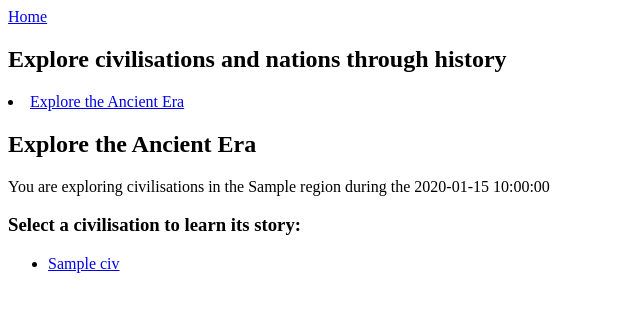
After one commit to rossa40204617/heratyquirke_rossa_set09103_cw1, a Flask app: template templates/era_civilisations_page.html in a window 1280 px wide. The commit adds this page. Shown: the top 312 px of the page, without its empty margins (0-640 px from the left). Run offline with Flask 2, Linux system fonts and the light colour scheme; the template is opened without the code that fills it: most values are stand-ins (such as "Sample title", 1, 10 or a date in 2020).

Commit message:
up to individual civs

```diff
--- a/main.py
+++ b/main.py
@@ -20,30 +20,24 @@ def filter_eras_by_name(era_name, eras = [], *args):
         return era
     abort(404)
 
-#@app.route('/ancient_era/')
-#def ancient_era_page():
-#     civs = read_civs_from_json_file('ancient_era.json')
-#     time_periods = get_unique_time_periods(civs)
-#     return render_template('ancient_era_page.html', time_periods = time_periods)
-
 @app.route('/<string:era_name>/<string:time_period>')
-def era_region_index_page(time_period):
-    civs = read_civs_from_json_file('ancient_era.json')
+def era_region_index_page(era_name, time_period):
+    civs = read_civs_from_json_file(era_name.lower() + '.json')
     regions = get_unique_regions(civs)
     return render_template('ancient_era_regions_page.html', time_period = time_period,  regions = regions)
 
-@app.route('/ancient_era/<string:time_period>/<string:region>/')
-def ancient_era_civilisations_page(time_period, region):
-    civs = read_civs_from_json_file('ancient_era.json')
+@app.route('/<string:era_name>/<string:time_period>/<string:region>/')
+def era_civilisations_index_page(era_name, time_period, region):
+    civs = read_civs_from_json_file(era_name.lower() + '.json')
     filtered_civs = filter_civs_by_time_and_region(time_period, region , civs)
-    return render_template('ancient_era_civilisations_page.html', time_period = time_period,
+    return render_template('era_civilisations_page.html', time_period = time_period,
                            region = region, civs = filtered_civs)
 
-@app.route('/ancient_era/<string:time_period>/<string:region>/<string:civ_name>/')
-def ancient_era_civilisation_page(time_period, region, civ_name):
-    civs = read_civs_from_json_file('ancient_era.json')
+@app.route('/<string:era_name>/<string:time_period>/<string:region>/<string:civ_name>/')
+def civilisation_page(era_name, time_period, region, civ_name):
+    civs = read_civs_from_json_file(era_name.lower() + '.json')
     civ = get_civ_by_name(civ_name, civs)
-    return render_template('ancient_era_civ_page.html', civ = civ)
+    return render_template('civilisation_page.html', civ = civ)
 
 def get_civ_by_name(civ_name, civs = [], *args):
     for civ in civs:
--- /dev/null
+++ b/templates/era_civilisations_page.html
@@ -0,0 +1,15 @@
+{% extends 'base.html' %}
+
+{% block header %}
+  <h2>{% block title %}Explore the Ancient Era{% endblock %}</h2>
+{% endblock %}
+
+{% block content %}
+ <p> You are exploring civilisations in the {{region}} during the {{time_period}} </p>
+ <h3> Select a civilisation to learn its story:</h3>
+ <ul>
+   {% for civ in civs %}
+   <li><a href={{ url_for('era_civilisations_index_page', civ_name=civ.name) }}>{{civ.name}}</a></li>
+   {% endfor %}
+ </ul>
+{% endblock %}
--- a/templates/era_time_period_index_page.html
+++ b/templates/era_time_period_index_page.html
@@ -8,7 +8,7 @@
  <h3> {{era.summary}}  </h3>
  <ul>
    {% for period in era.time_periods %}
-   <li><a href={{ url_for('era_region_index_page', time_period=period) }} >{{period}} </a> </li>
+   <li><a href={{ url_for('era_region_index_page', era_name=era.name, time_period=period) }} >{{period}} </a> </li>
    {% endfor %}
  </ul>
 {% endblock %}
```
Also changed, not shown: templates/civilisation_page.html (added, +11 -0 lines), 3 other files.
